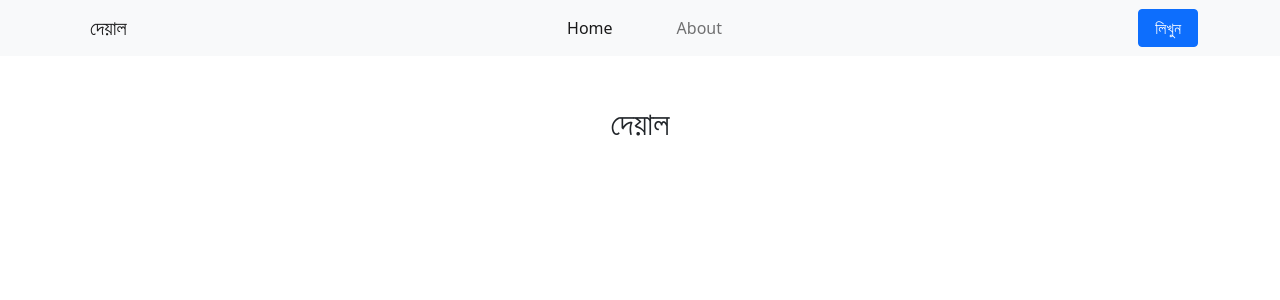
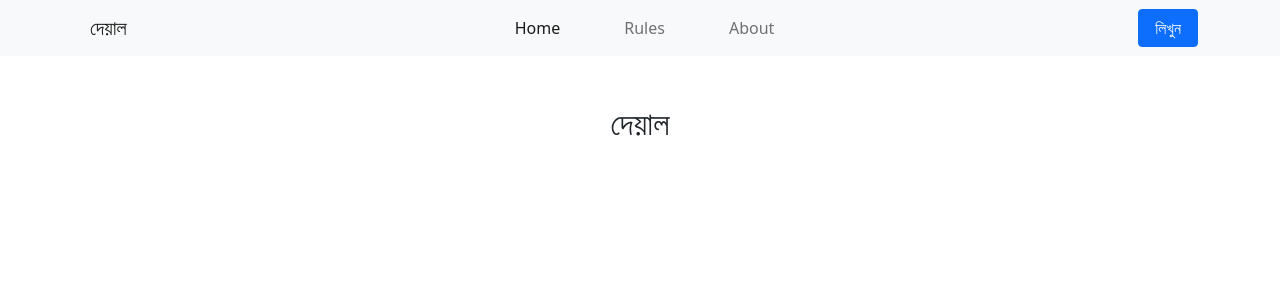
Before and after one commit to xaadu/deyal, a React (Create React App) app in the folder frontend/: page / in a window 1280 px wide. Shown: the top 300 px of the page. Built offline with nearby package versions, Linux system fonts and the light colour scheme.

Commit message:
Added Rules in Navigation and Routing

```diff
--- a/frontend/src/App.jsx
+++ b/frontend/src/App.jsx
@@ -2,6 +2,7 @@ import { BrowserRouter as Router, Route, Switch } from 'react-router-dom'
 import Header from './components/Header/Header';
 import About from './pages/About/About';
 import Home from './pages/Home/Home'
+import Rules from './pages/Rules/Rules';
 
 const base_name = process.env.REACT_APP_BASENAME || '/'
 
@@ -12,6 +13,7 @@ function App() {
                 <Header />
                 <Switch>
                     <Route path='/' exact component={Home} />
+                    <Route path='/rules' component={Rules} />
                     <Route path='/about' component={About} />
                 </Switch>
             </Router>
--- a/frontend/src/components/Header/Header.jsx
+++ b/frontend/src/components/Header/Header.jsx
@@ -26,6 +26,13 @@ const Header = () => {
                                     className="nav-link"
                                     activeClassName="active"
                                     to='/about'
+                                >Rules</NavLink>
+                            </li>
+                            <li className="nav-item px-4">
+                                <NavLink
+                                    className="nav-link"
+                                    activeClassName="active"
+                                    to='/about'
                                 >About</NavLink>
                             </li>
                         </ul>
```
